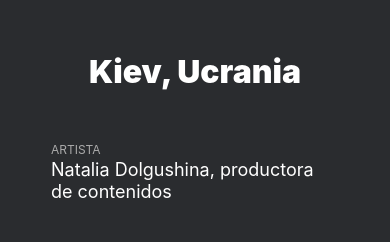
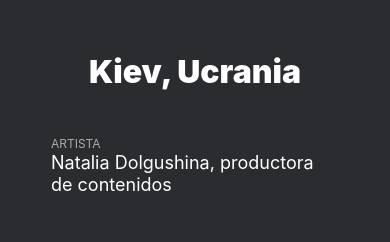
Before and after one commit to santiagods04/web_project_homeland, a plain HTML site: page index.html in a window 390 px wide. Shown: the part 3580-3822 px from the top of the page. Drawn offline with Linux system fonts and the light colour scheme; a web font is replaced by a local one.

Commit message:
Corrección errores

```diff
--- a/blocks/places.css
+++ b/blocks/places.css
@@ -18,18 +18,20 @@
   font-size: 72px;
   line-height: 76px;
 }
+.place__info-artist{
+  align-self: flex-end;
+}
+
+.place__artist-head {
+  font-size: 12px;
+  line-height: 14.52px;
+  color: #aaaaaa;
+}
 
 .place__artist {
   font-weight: 400;
   font-size: 18px;
   line-height: 22px;
-  align-self: flex-end;
-}
-
-.place__artist_style {
-  font-size: 12px;
-  line-height: 14.52px;
-  color: #aaaaaa;
 }
 
 .place__img {
@@ -92,14 +94,6 @@
     line-height: 46px;
   }
 
-  .place__artist {
-    font-weight: 400;
-    font-size: 18px;
-    line-height: 22px;
-    align-self: flex-end;
-
-  }
-
   .place__text{
     margin-bottom: 10px;
   }
@@ -135,7 +129,7 @@
     line-height: 35px;
   }
 
-  .place__artist {
+  .place__info-artist {
     max-width: 288px;
     font-weight: 400;
     font-size: 18px;
--- a/index.html
+++ b/index.html
@@ -53,7 +53,10 @@
         <section class="places">
           <div class="place">
             <h1 class="place__header">Kiev, Ucrania</h1>
-            <p class="place__artist"><span class="place__artist_style">ARTISTA</span> <br>Natalia Dolgushina, productora de contenidos</p>
+            <div class="place__info-artist">
+              <p class="place__artist-head">ARTISTA</p>
+              <p class="place__artist">Natalia Dolgushina, productora de contenidos</p>
+            </div>
             <img src="/images/places__img-grid1.jpg" alt="Aquí hay una imagen" class="place__img">
             <div class="place__texts">
               <p class="place__text">Kiev (o Kyiv), la capital de Ucrania, es una gran ciudad situada a orillas del río Dniéper. Por supuesto, nadie en su sano juicio se bañaría en el río, a menos que se haya criado aquí, en cuyo caso probablemente lo haya intentado en algún momento. Los veranos son calurosos aquí, y los inviernos con fuertes corrientes de aire, pero el otoño y la primavera son absolutamente increíbles.</p>
@@ -63,7 +66,10 @@
           </div>
           <div class="place">
             <h1 class="place__header">Criccieth, Gales</h1>
-            <p class="place__artist"><span class="place__artist_style">ARTISTAS</span> <br>Steffan Warren, editor principal<br>Kseniya Glagoleva, directora del proyecto</p>
+            <div class="place__info-artist">
+              <p class="place__artist-head">ARTISTAS</p>
+              <p class="place__artist">Steffan Warren, editor principal Kseniya Glagoleva, directora del proyecto</p>
+            </div>
             <img src="/images/places__img-grid2.jpg" alt="Aquí hay una imagen" class="place__img">
             <div class="place__texts">
               <p class="place__text">La ruina medieval del castillo de Criccieth domina la ciudad desde una roca que se adentra en el mar. Se cree que fue construido por Llewelyn el Grande en el siglo XIII. Unos 900 años después, la autodenominada *Perla de Gales a orillas de Snowdonia* se ha convertido en un popular destino turístico durante los meses de verano.</p>
@@ -73,7 +79,10 @@
           </div>
           <div class="place">
             <h1 class="place__header">Berea, Estados Unidos</h1>
-            <p class="place__artist"><span class="place__artist_style">ARTISTA</span> <br>Travis Turner, autor y editor</p>
+            <div class="place__info-artist">
+              <p class="place__artist-head">ARTISTA</p>
+              <p class="place__artist">Travis Turner, autor y editor</p>
+            </div>
             <img src="/images/places__img-grid3.jpg" alt="Aquí hay una imagen" class="place__img">
             <div class="place__texts">
               <p class="place__text">Berea es una pequeña ciudad situada en la parte central de Kentucky. La ciudad está rodeada de hermosos bosques y campos. Es conocida como la capital del arte y la artesanía del estado, y los visitantes encontrarán muchas oportunidades de compra: tiendas con joyas hechas a mano, velas, artículos de madera, galerías, estudios de vidrio y mucho más. La ciudad celebra cada año un festival en el que se festeja el "spoonbread", un plato local hecho con pan de maíz y servido con una cuchara de madera.</p>
@@ -83,7 +92,10 @@
           </div>
           <div class="place">
             <h1 class="place__header">Muramvya, Burundi</h1>
-            <p class="place__artist"><span class="place__artist_style">ARTISTA</span> <br>Grevisse Kenguruka, editor técnico</p>
+            <div class="place__info-artist">
+              <p class="place__artist-head">ARTISTA</p>
+              <p class="place__artist">Grevisse Kenguruka, editor técnico</p>
+            </div>
             <img src="/images/places__img-grid4.jpg" alt="Aquí hay una imagen" class="place__img">
             <div class="place__texts">
               <p class="place__text">Muramvya es una de las 18 provincias de Burundi. En la época del reino, Muramvya era la capital real y en 2007, por su cultura y paisaje natural, fue incluida en la lista indicativa del Patrimonio Cultural Mundial de la UNESCO. Está situada en el centro de Burundi, entre las capitales política y económica del país. </p>
```
